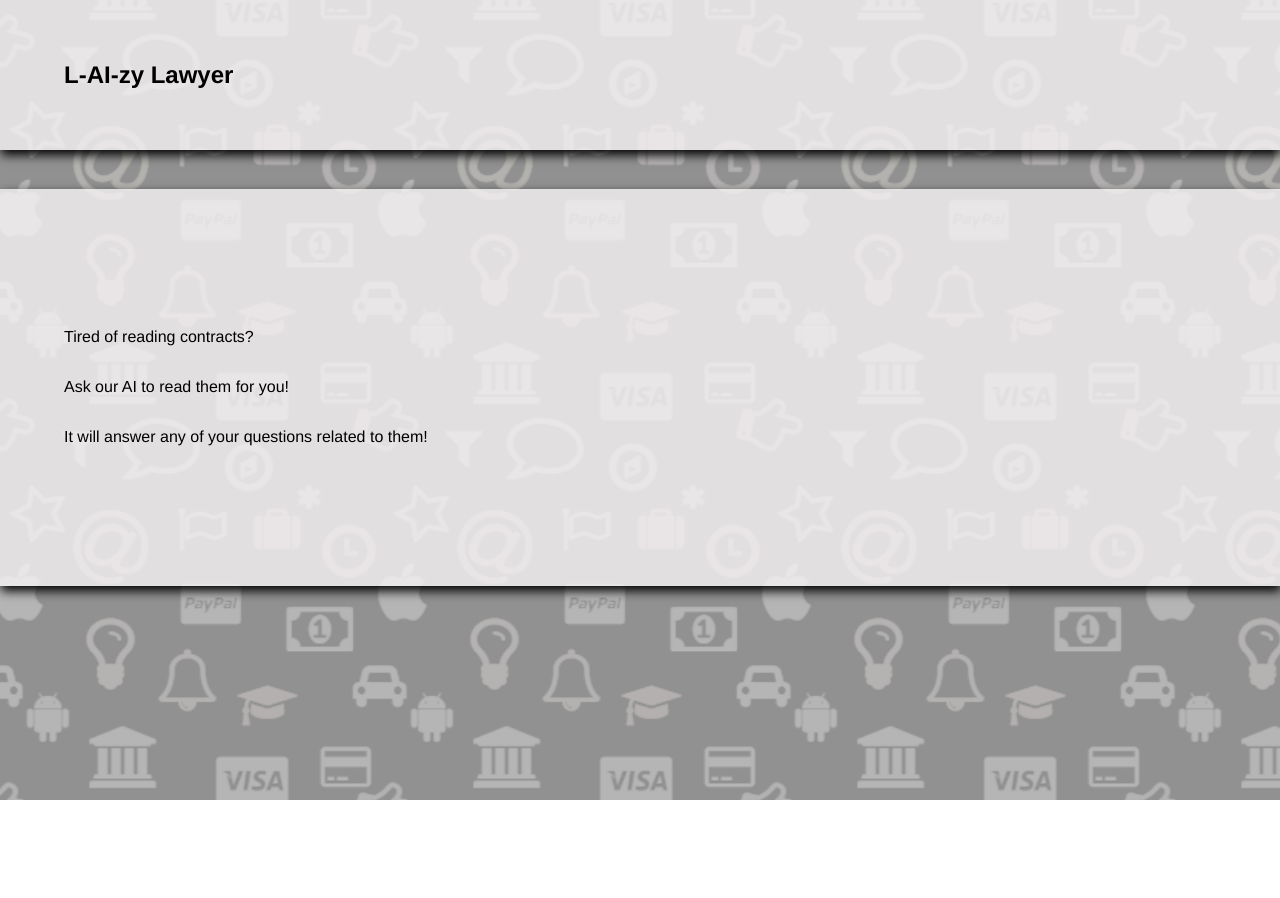
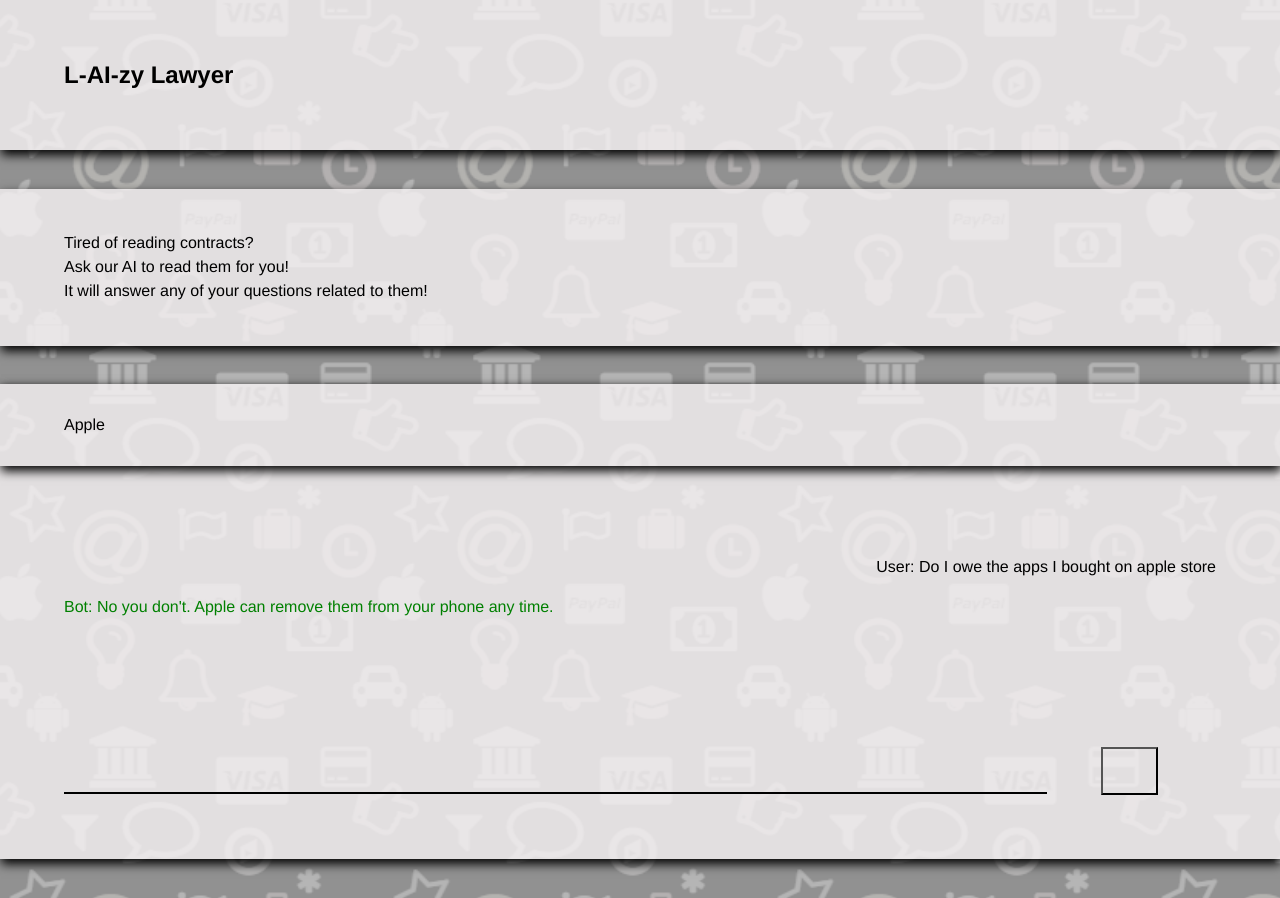
Before and after one commit to KostyaShey/legail, a SvelteKit app in the folder legail/: page / in a window 1280 px wide. Before the commit the page ends 800 px from the top, so only its background shows below. Built offline with nearby package versions, Linux system fonts and the light colour scheme; some icons are missing.

Commit message:
added demo animation to the chat on the homepage

```diff
--- a/legail/src/app.css
+++ b/legail/src/app.css
@@ -14,6 +14,14 @@
 
 button:hover {
     box-shadow: 1px 3px 5px black;
+}
+
+button i {
+    line-height: 50%;
+}
+
+p {
+    line-height: 1.5rem;
 }
 
 .mi {
--- a/legail/src/routes/+page.svelte
+++ b/legail/src/routes/+page.svelte
@@ -2,6 +2,7 @@
     import UserConversations from "./components/UserConversations.svelte";
     import LoginPage from "./components/LoginPage.svelte";
     import { loginState } from "./stores/appState";
+    import ChatboxDemo from "./components/ChatboxDemo.svelte";
 </script>
 
 
@@ -9,6 +10,7 @@
     <UserConversations />
 {:else}
     <LoginPage />
+    <ChatboxDemo />
 {/if}
 
 <style>
--- a/legail/src/routes/components/ChatInput.svelte
+++ b/legail/src/routes/components/ChatInput.svelte
@@ -21,7 +21,7 @@
 </script>
 
 <div class="chatInput">
-    <input type="input" bind:value={chatInput} name="name" />
+    <input type="input" bind:value={chatInput} />
     <button on:click={submitMessage}>></button>
 </div>
 
--- /dev/null
+++ b/legail/src/routes/components/ChatInputDemo.svelte
@@ -0,0 +1,27 @@
+<script>
+
+</script>
+
+<div class="chatInput">
+    <input type="input" name="name" />
+    <button><i class="mi mi-lock" ><span class="u-sr-only"></span></i></button>
+</div>
+
+<style>
+
+    .chatInput {
+            display: grid;
+            grid-template-columns: repeat(2, 85% 5%);
+            grid-gap: 5%;
+            padding: 5% 5%;
+        }
+
+    input {
+        height: 90%;
+        width: 100%;
+        border: none;
+        background: transparent;
+        border-bottom: 2px solid black;
+    }
+
+</style>
--- /dev/null
+++ b/legail/src/routes/components/ChatboxDemo.svelte
@@ -0,0 +1,60 @@
+<script>
+
+    import { chatInfo, chatMessages } from "../stores/chatSessionDemo";
+    import { writable } from "svelte/store";
+    import { slide } from 'svelte/transition';
+    import { onMount } from "svelte";
+    import ChatTitle from "./ChatTitle.svelte";
+    import ChatHistory from "./ChatHistory.svelte";
+    import ChatInputDemo from "./ChatInputDemo.svelte";
+
+    let minimized = true;
+    const minimizedToggle = () => {minimized = !minimized;}
+
+    export let chatMessagesDemo = writable([])
+
+    function playDemo () {
+        const myTimeout = setTimeout(minimizedToggle, 2000);
+        let counter = 0;
+        const i = setInterval(function() {
+                            $chatMessagesDemo = [...$chatMessagesDemo, $chatMessages[counter]];
+                            counter++;
+                            if(counter === $chatMessages.length) {
+                                clearInterval(i);
+                            }
+                }, 2000);
+
+
+    }
+
+    onMount(() => {
+        playDemo();
+    }
+    )
+
+
+    </script>
+
+    <div transition:slide class="chatbox default-container">
+
+        <ChatTitle title={$chatInfo.title} minimizedToggle={minimizedToggle} minimizedState={minimized}/>
+
+        {#if !minimized}
+            <div transition:slide>
+                <ChatHistory chatMessages={chatMessagesDemo}/>
+                <ChatInputDemo/>
+            </div>
+        {/if}
+
+    </div>
+
+
+    <style>
+        .chatbox {
+            height: auto;
+        }
+
+
+
+
+    </style>
--- a/legail/src/routes/components/LoginPage.svelte
+++ b/legail/src/routes/components/LoginPage.svelte
@@ -3,16 +3,19 @@
 </script>
 
 <div transition:slide class="loginArea default-container centered">
-    <p>Tired of reading contracts?</p>
-    <p>Ask our AI to read them for you! </p>
-    <p>It will answer any of your questions related to them!</p>
+    <p>
+        Tired of reading contracts?<br />
+        Ask our AI to read them for you! <br />
+        It will answer any of your questions related to them!
+    </p>
 </div>
 
 <style>
     .loginArea {
         flex-direction: column;
-        height: 40vh;
+        height: 10vh;
         padding: 3% 5%;
         font-size: 1rem;
     }
+
 </style>
--- /dev/null
+++ b/legail/src/routes/stores/chatSessionDemo.js
@@ -0,0 +1,28 @@
+import { readable, writable } from "svelte/store";
+
+
+export let chatMessages = writable([
+    {
+        id: "asjnfdoijnasoidfj",
+        userMessage: true,
+        text: "Do I owe the apps I bought on apple store"
+    },
+    {
+        id: "asjnidfj",
+        userMessage: false,
+        text: "No you don't. Apple can remove them from your phone any time."
+    },
+    {
+        id: "asjn askjdhihasghid idfj",
+        userMessage: false,
+        text: "In fact they can remove contacts from your phone."
+    }
+])
+
+export const chatInfo = readable(
+    {
+        id: 1,
+        ownerToken: 'something something',
+        title: 'Apple'
+    }
+)
```
